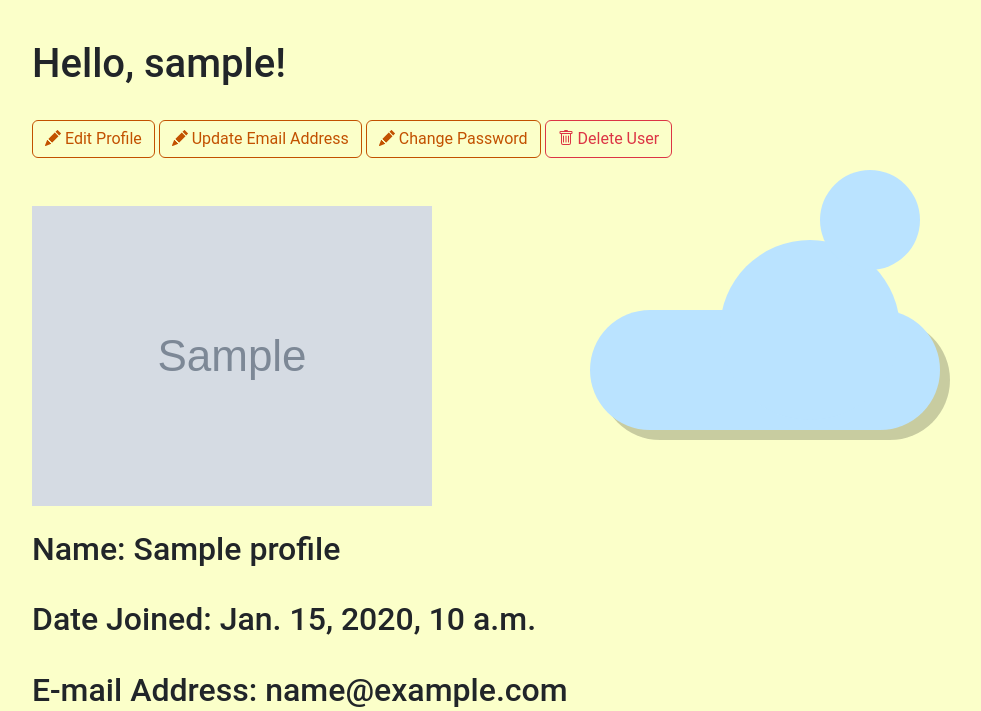
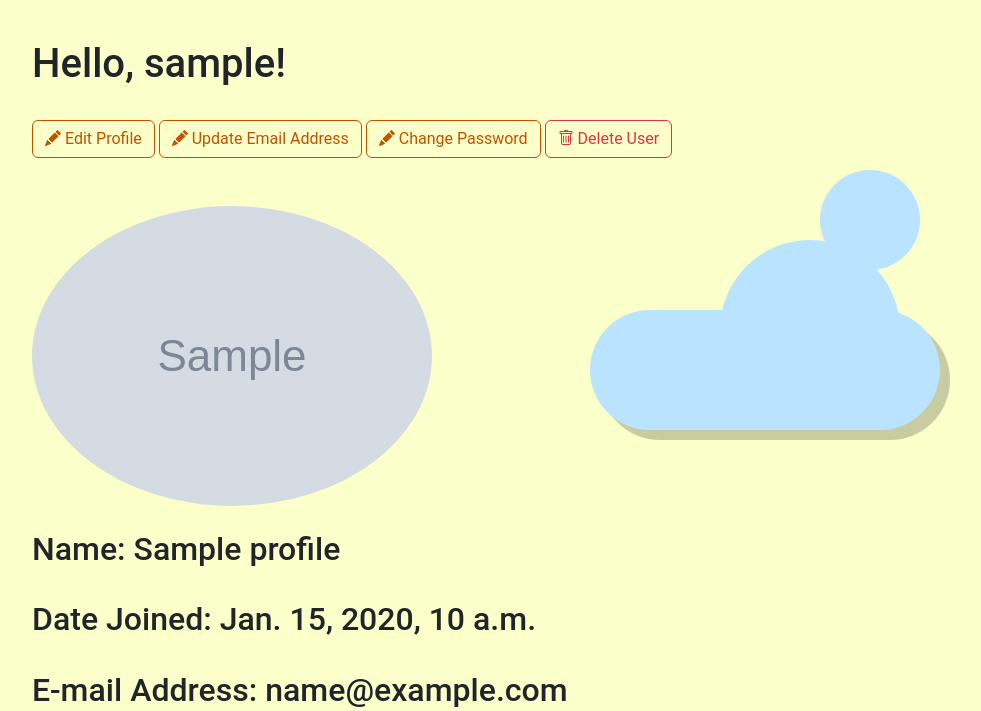
Before and after one commit to dbaslan/SWE573-DBA, a Django app: page /profile in a window 1280 px wide. Shown: the part 90-801 px from the top of the page, without its empty margins (50-1031 px from the left). Run offline with Django 4.2, Linux system fonts and the light colour scheme; a user stored in the database is signed in; tables that the repository leaves empty hold one stand-in row (values such as "Sample post"); grey boxes marked "Sample" are stand-in pictures; some libraries are stand-ins or nearby versions.

Commit message:
Update user_page.html and user_profile.html
Make profile picture rounded circle

```diff
--- a/MemoShare/blog/templates/blog/user_page.html
+++ b/MemoShare/blog/templates/blog/user_page.html
@@ -6,7 +6,7 @@
 
     <div class="d-flex flex-wrap align-items-center justify-content-center justify-content-lg-start">
         <div>
-            <img src="{{ profilex.avatar.url }}" width="400"><br><br>
+            <img src="{{ profilex.avatar.url }}" width="400" class="rounded-circle"><br><br>
         </div>
         <div>
             <h1>{{userx.username}}'s User Page</h1><br>
--- a/MemoShare/blog/templates/blog/user_profile.html
+++ b/MemoShare/blog/templates/blog/user_profile.html
@@ -22,7 +22,7 @@
                     {% include './icons/trash.svg' %} Delete User
                 </a>
             </aside><br><br>
-            <img src="{{ profile.avatar.url }}" width="400"><br><br>
+            <img src="{{ profile.avatar.url }}" width="400" class="rounded-circle"><br><br>
         </div>
         <div>
             <h2>Name: {{profile.name}}</h2><br>
```
